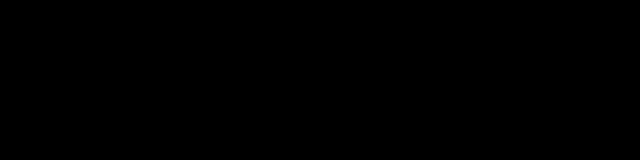
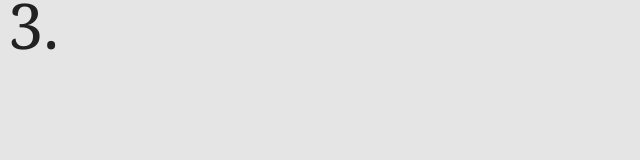
Before and after one commit to gajohnson/pityper, a plain HTML site: page index.html in a window 1280 px wide. Shown: the whole page, without its empty margins (0-640 px from the left). Drawn offline with Linux system fonts and the light colour scheme.

Commit message:
Style updates

```diff
--- a/index.html
+++ b/index.html
@@ -4,15 +4,26 @@
 	<title>PITYPER</title>
 	<style>
 		body {
-			background: black;
-			color: rgb(10,  200, 30);
+			background: #E5E5E5;
+			color: #444;
 			font-family: monospace;
 			word-wrap: break-word;
+			font-size: 1.75em;
+			line-height:1.5em;
+		}
+		.threePoint {
+			color:#222;
+			font-family: Georgia;
+			font-size: 2.25em;
 		}
 	</style>
 </head>
 <body>
+	<span class='threePoint'>3.</span>
 	<script type='text/javascript'>
+		var digitsNode = document.createElement('div');
+		document.body.appendChild(digitsNode);
+
 		var digits = 0;
 		var a = [];
 		var b = 0, d = 0, g = 0, h = 0;;
@@ -53,10 +64,8 @@
 
 		var handleKeydown = function(keycode) {
 			if (keycode > 47 && keycode < 58 && buf.length) {
-				if (digits == 1) {
-					document.body.innerText += '.';
-				} else if (digits < 10000) {
-					document.body.innerText += buf.shift().toString();
+				if (digits < 10000) {
+					digitsNode.innerText += buf.shift().toString();
 				}
 				digits++;
 				if (buf.length < 3) {
@@ -67,6 +76,7 @@
 
 		var buf = [];
 		nextThree();
+		buf.shift();
 		window.addEventListener('keydown', function(e) {
 			handleKeydown(e.keyCode);
 		});
```
